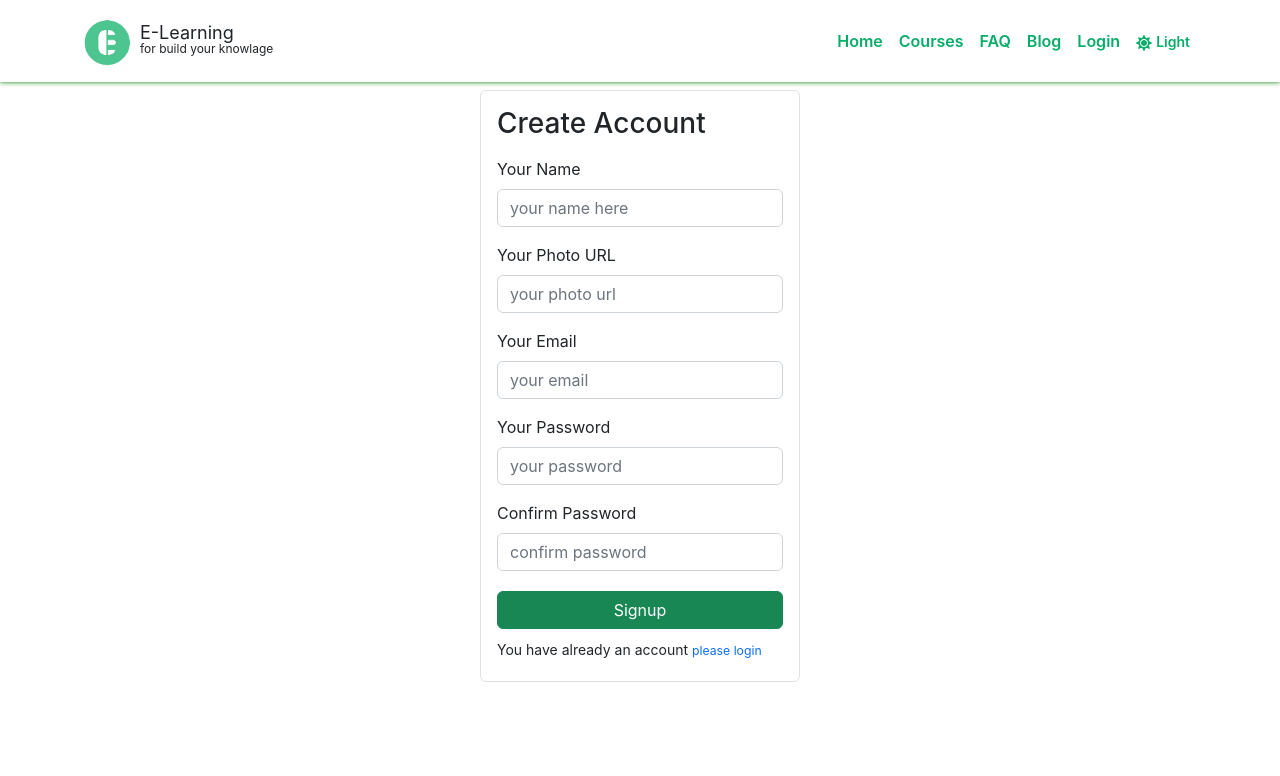
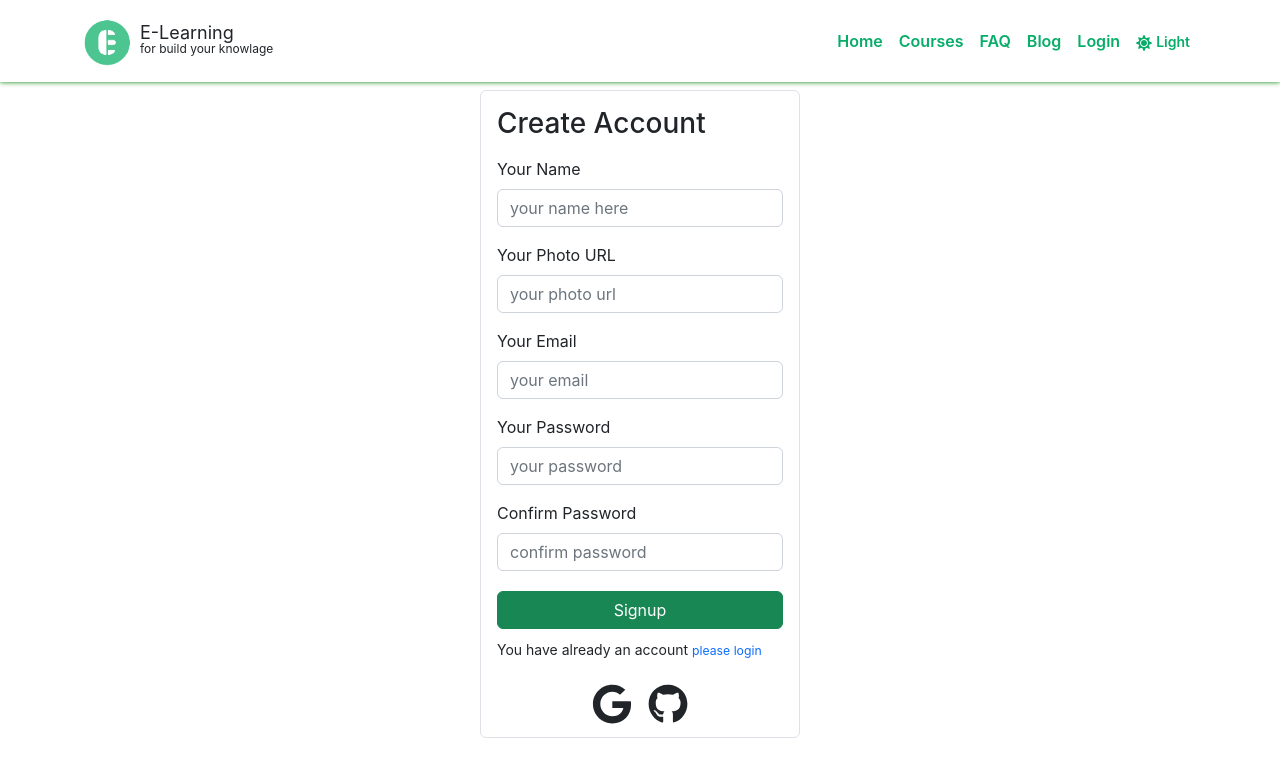
Before and after one commit to sksabbirhossain/e-learning-frontend, a React (Create React App) app: page /signup in a window 1280 px wide. Shown: the top 776 px of the page. Built offline with nearby package versions, Linux system fonts and the light colour scheme; no server answers.

Commit message:
signup with github account

```diff
--- a/src/contexts/AuthContext.js
+++ b/src/contexts/AuthContext.js
@@ -1,8 +1,11 @@
 import {
   createUserWithEmailAndPassword,
   getAuth,
+  GithubAuthProvider,
+  GoogleAuthProvider,
   onAuthStateChanged,
   signInWithEmailAndPassword,
+  signInWithPopup,
   signOut,
 } from "firebase/auth";
 
@@ -21,6 +24,8 @@ export function AuthProvider({ children }) {
   const [currentUser, setCurrentUser] = useState();
 
   const auth = getAuth();
+  const provider = new GoogleAuthProvider();
+  const gitProvider = new GithubAuthProvider();
 
   useEffect(() => {
     const unsubcrive = onAuthStateChanged(auth, (user) => {
@@ -33,6 +38,16 @@ export function AuthProvider({ children }) {
   // create a user
   const userSignup = (email, password, username, photourl) => {
     return createUserWithEmailAndPassword(auth, email, password);
+  };
+
+  // create a user by google
+  const googleSignin = () => {
+    return signInWithPopup(auth, provider);
+  };
+
+  // create a user by github
+  const githubSignIn = () => {
+    return signInWithPopup(auth, gitProvider);
   };
 
   // login user
@@ -57,6 +72,8 @@ export function AuthProvider({ children }) {
   const value = {
     currentUser,
     userSignup,
+    googleSignin,
+    githubSignIn,
     userLogin,
     logOut,
   };
--- a/src/pages/Signup/Signup.js
+++ b/src/pages/Signup/Signup.js
@@ -1,7 +1,8 @@
 import { updateProfile } from "firebase/auth";
 import React, { useState } from "react";
 import toast from "react-hot-toast";
-import { Link,  useNavigate } from "react-router-dom";
+import { FaGithub, FaGoogle } from "react-icons/fa";
+import { Link, useNavigate } from "react-router-dom";
 import Form from "../../components/Form/Form";
 import FormInput from "../../components/FormInput/FormInput";
 import { useAuth } from "../../contexts/AuthContext";
@@ -12,8 +13,10 @@ const Signup = () => {
   const [email, setEmail] = useState("");
   const [password, setPassword] = useState("");
   const [confirmPassword, setConfirmPassword] = useState("");
-  const { userSignup } = useAuth();
+  const { userSignup, googleSignin, githubSignIn } = useAuth();
   const navigate = useNavigate();
+
+  // form handle and signup function
   const handleSignup = (e) => {
     e.preventDefault();
     //   validation
@@ -28,8 +31,8 @@ const Signup = () => {
 
         // update profile
         updateProfile(user, {
-            displayName: username,
-            photoURL: photourl
+          displayName: username,
+          photoURL: photourl,
         });
         navigate("/");
       })
@@ -39,8 +42,39 @@ const Signup = () => {
       });
   };
 
+  // google signup function
+  const handleGoogleSignIn = () => {
+    googleSignin()
+      .then((result) => {
+        const user = result.user;
+        console.log(user);
+        toast.success("Google SignUp successful");
+        navigate("/");
+      })
+      .catch((error) => {
+        const errorMessage = error.message;
+        toast.error(errorMessage);
+      });
+  };
+
+  // github signup function
+  const handleGithubSignIn = () => {
+    githubSignIn()
+      .then((result) => {
+        // The signed-in user info.
+        const user = result.user;
+        console.log(user);
+        toast.success("Github SignUp successful");
+        navigate("/");
+      })
+      .catch((error) => {
+        const errorMessage = error.message;
+        toast.error(errorMessage);
+      });
+  };
+
   return (
-    <div className="mx-auto mt-2 w-25 border p-3 pb-1 rounded">
+    <div className="mx-auto mt-2 mb-3 w-25 border p-3 pb-1 rounded">
       <div className="mb-3">
         <h3>Create Account</h3>
       </div>
@@ -99,6 +133,14 @@ const Signup = () => {
           </Link>
         </small>
       </p>
+      <div className="d-flex justify-content-center gap-3">
+        <p onClick={handleGoogleSignIn} className=" h1">
+          <FaGoogle />
+        </p>
+        <p onClick={handleGithubSignIn} className=" h1">
+          <FaGithub />
+        </p>
+      </div>
     </div>
   );
 };
```
